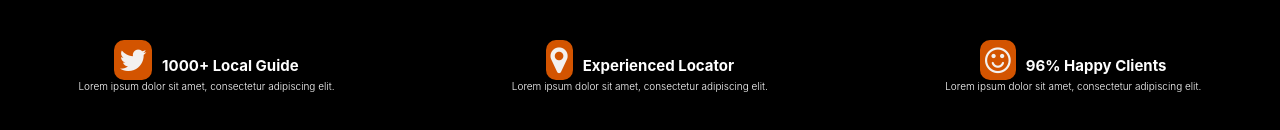
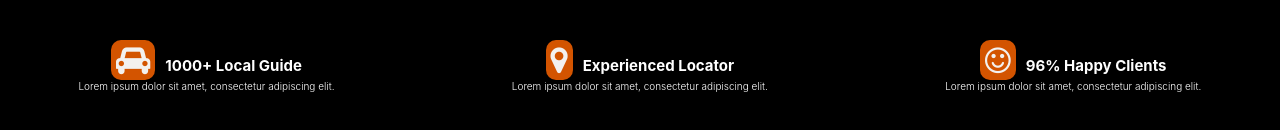
Before and after one commit to mchomvus4/travellers, a React (Create React App) app: page / in a window 1280 px wide. Shown: the part 1755-1885 px from the top of the page. Built offline with nearby package versions, Linux system fonts and the light colour scheme.

Commit message:
Update Team.jsx

```diff
--- a/src/Components/Team/Team.jsx
+++ b/src/Components/Team/Team.jsx
@@ -26,7 +26,7 @@ function Team() {
             <div className="row sub-team">
                 <div className="col span-1-of-3">
 
-                    <h4><i className="fa fa-twitter social "></i><span className="guide">1000+ Local Guide</span></h4>
+                    <h4><i className="fa fa-car social "></i><span className="guide">1000+ Local Guide</span></h4>
                     <p className="sub-team-content">Lorem ipsum dolor sit amet, consectetur adipiscing elit.</p>
                     </div>
                  <div className="col span-1-of-3">
```
